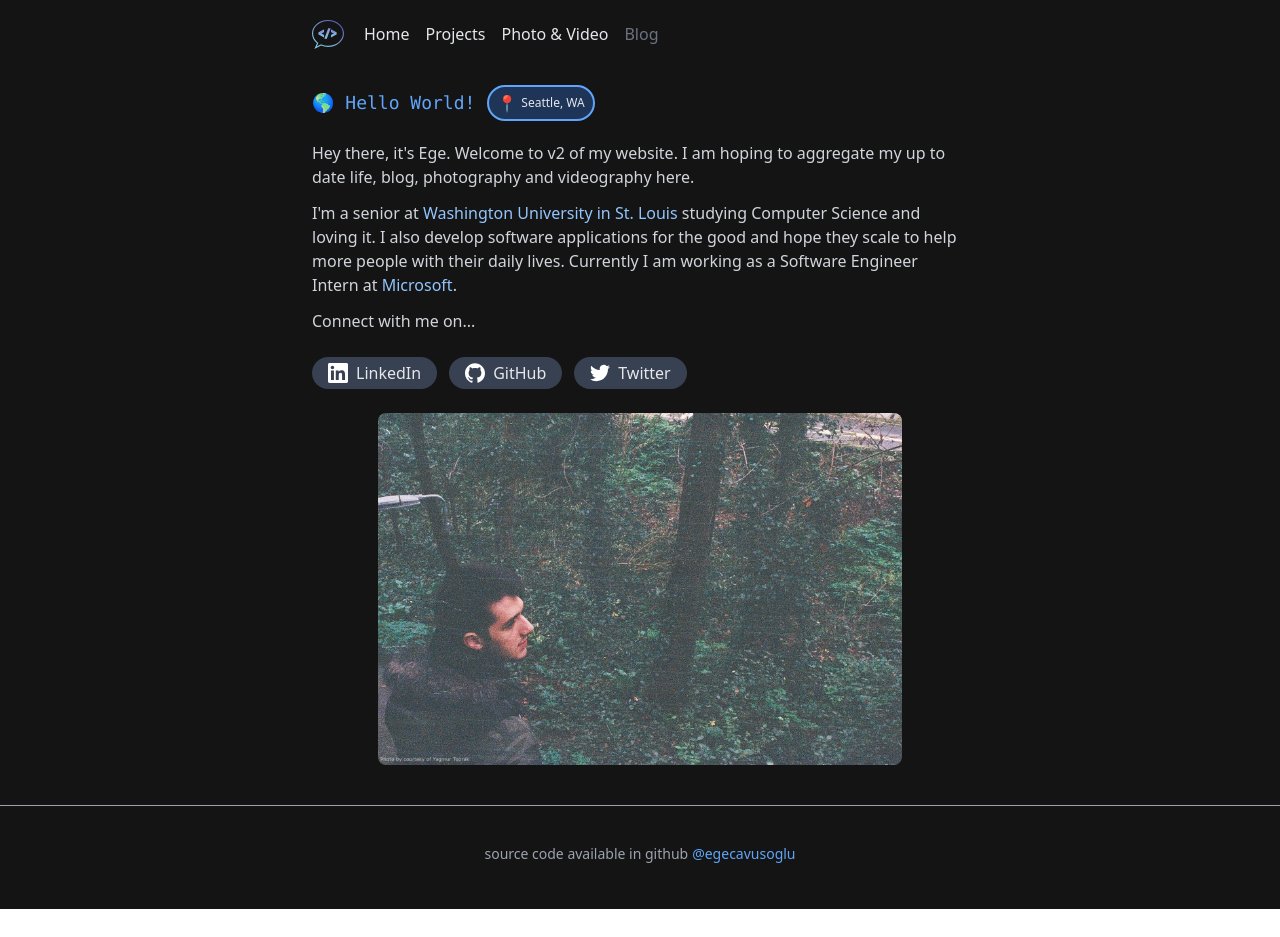
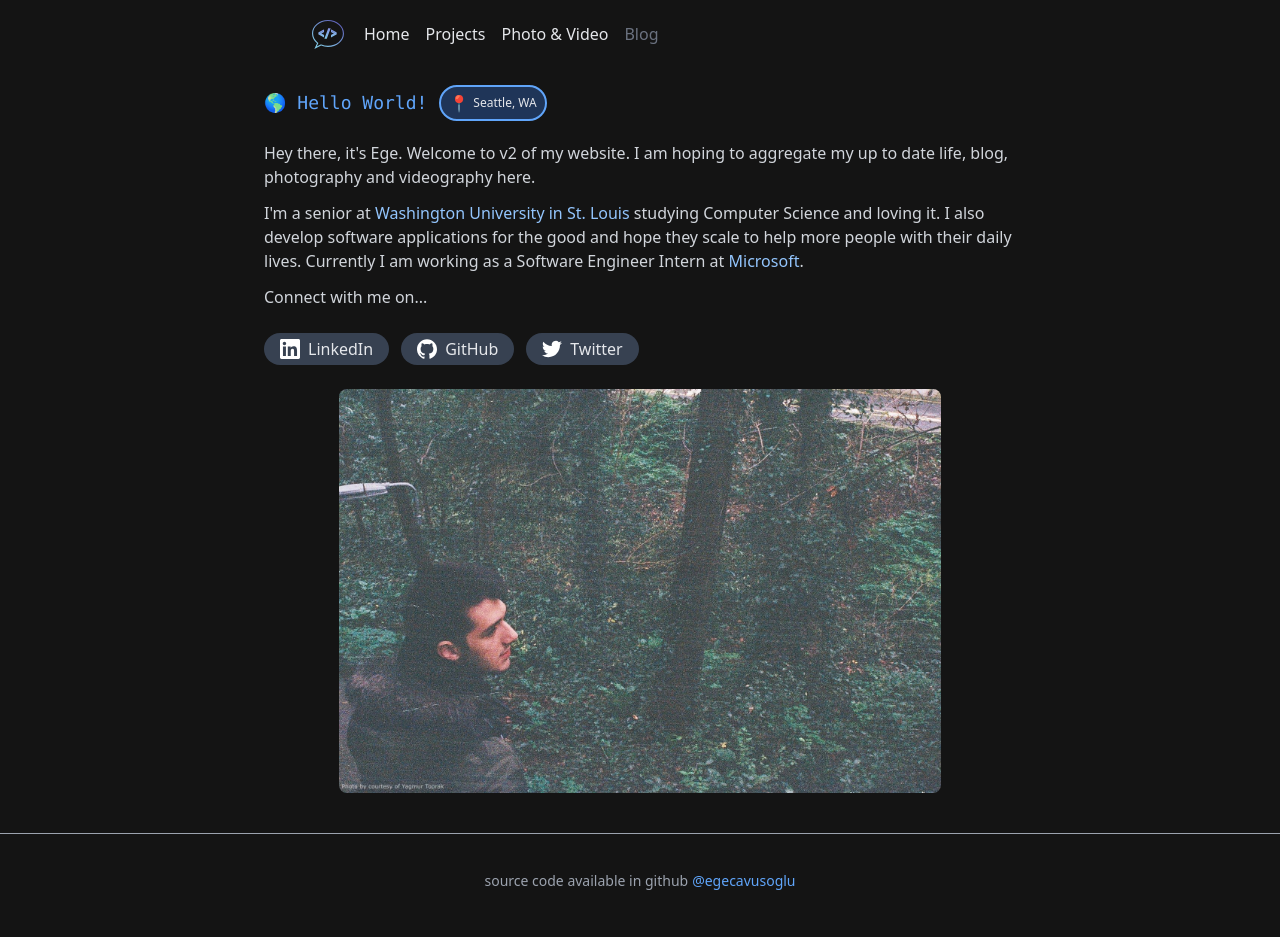
Before and after one commit to ahmetbcakici/home, a Next.js app: page / in a window 1280 px wide. Before the commit the page ends 909 px from the top, so only its background shows below. Built offline with nearby package versions, Linux system fonts and the light colour scheme.

Commit message:
Changed max page width

```diff
--- a/pages/graphy.js
+++ b/pages/graphy.js
@@ -27,7 +27,7 @@ const Graphy = (props) => {
       </Head>
       <main className="flex flex-col items-center  w-full flex-1  px-3 sm:px-10 lg:px-20 ">
         <Navbar />
-        <div className="w-full max-w-2xl py-4 px-2">
+        <div className="w-full max-w-3xl py-4 px-2">
           <code className="text-blue-400 text-lg">
             📸 Photography & Videography
           </code>
--- a/pages/index.js
+++ b/pages/index.js
@@ -32,7 +32,7 @@ export default function Home() {
 
       <main className="flex flex-col items-center  w-full flex-1  px-3 sm:px-10 lg:px-20 ">
         <Navbar />
-        <div className="w-full max-w-2xl py-4 px-2">
+        <div className="w-full max-w-3xl py-4 px-2">
           <div className="flex flex-row items-center gap-3">
             <code className="text-blue-400 text-lg">🌎 Hello World!</code>
             {/* <p className="text-gray-200 text-sm">from</p> */}
```
